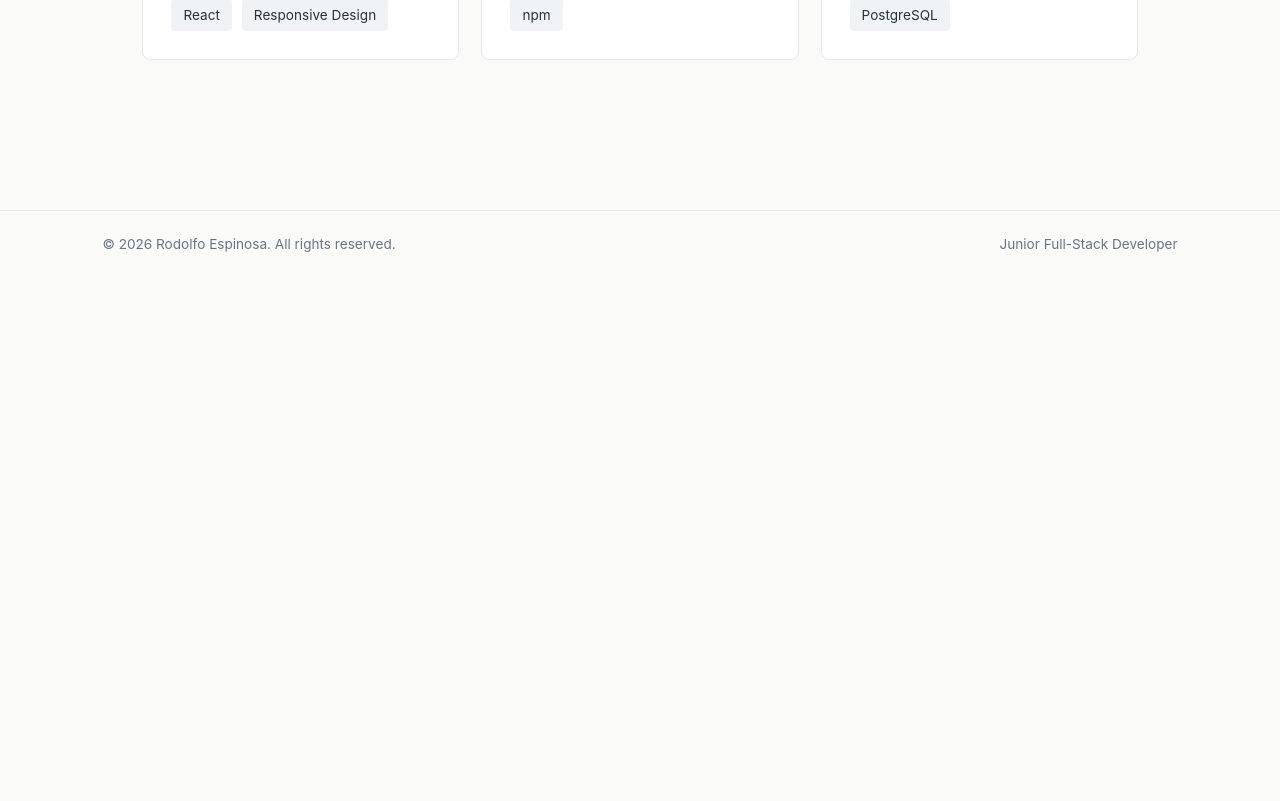
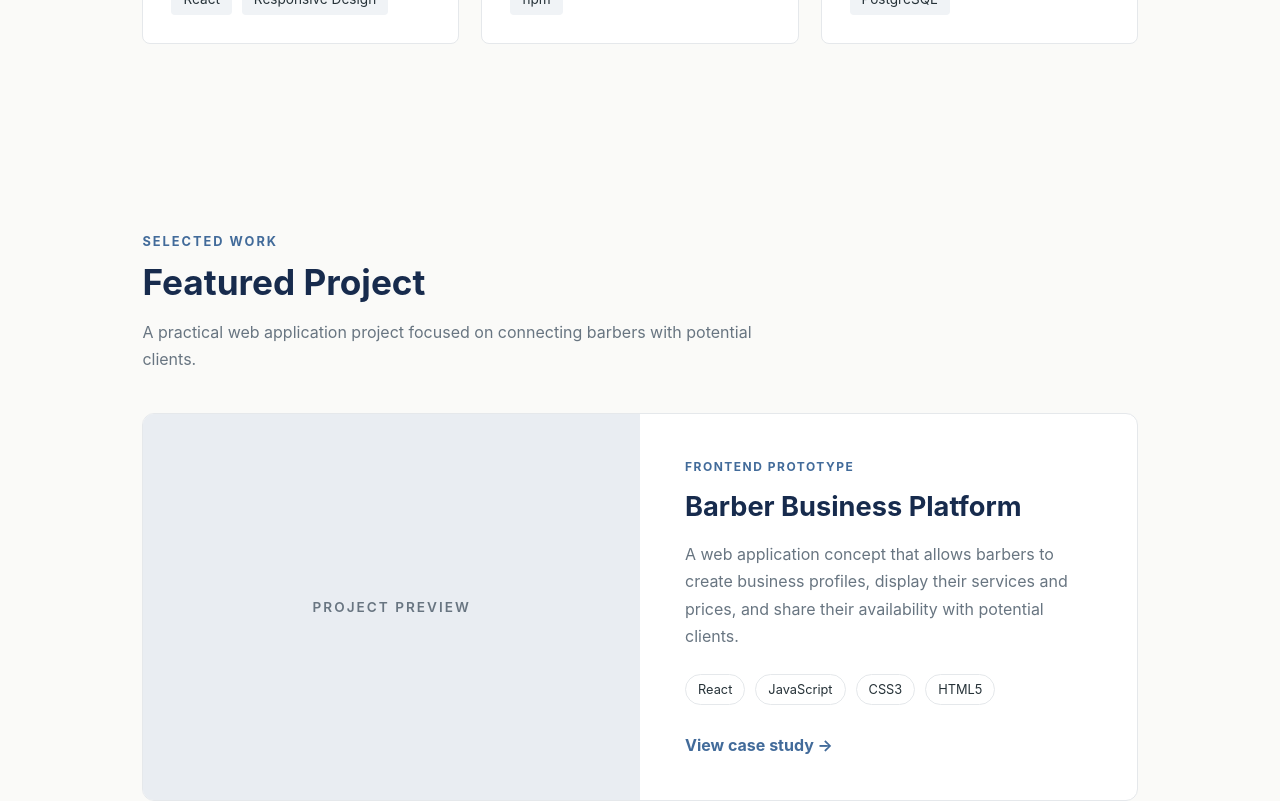
Before and after one commit to RodoRudik/myportfolio-online, a React (Vite) app: page /#/ in a window 1280 px wide. Shown: the part 1100-1901 px from the top of the page. Before the commit the page ends 1377 px from the top, so only its background shows below. Built offline with nearby package versions, Linux system fonts and the light colour scheme.

Commit message:
creating section 'featuredProjects' to show my work

```diff
--- /dev/null
+++ b/src/components/FeaturedProject.css
@@ -0,0 +1,133 @@
+.featured-project {
+  padding: 100px 0;
+}
+
+.section-heading {
+  max-width: 650px;
+  margin-bottom: 40px;
+}
+
+.section-eyebrow {
+  color: var(--color-accent);
+  font-size: 0.8rem;
+  font-weight: 700;
+  letter-spacing: 2px;
+  margin-bottom: 12px;
+}
+
+.section-heading h2 {
+  color: var(--color-primary);
+  font-size: 2.2rem;
+  margin-bottom: 16px;
+}
+
+.section-heading > p:last-child {
+  color: var(--color-text-secondary);
+  line-height: 1.7;
+}
+
+.project-card {
+  display: grid;
+  grid-template-columns: 1fr 1fr;
+  background-color: #fff;
+  border: 1px solid var(--color-border);
+  border-radius: 12px;
+  overflow: hidden;
+}
+
+.project-preview {
+  min-height: 350px;
+  display: flex;
+  align-items: center;
+  justify-content: center;
+  background-color: #e9edf2;
+  color: var(--color-text-secondary);
+  font-size: 0.85rem;
+  font-weight: 600;
+  letter-spacing: 2px;
+}
+
+.project-information {
+  padding: 45px;
+  display: flex;
+  flex-direction: column;
+  align-items: flex-start;
+}
+
+.project-status {
+  color: var(--color-accent);
+  font-size: 0.75rem;
+  font-weight: 700;
+  letter-spacing: 1.5px;
+  margin-bottom: 16px;
+}
+
+.project-information h3 {
+  color: var(--color-primary);
+  font-size: 1.7rem;
+  margin-bottom: 18px;
+}
+
+.project-description {
+  color: var(--color-text-secondary);
+  line-height: 1.7;
+  margin-bottom: 24px;
+}
+
+.project-technologies {
+  display: flex;
+  flex-wrap: wrap;
+  gap: 10px;
+  margin-bottom: 30px;
+}
+
+.project-technologies span {
+  padding: 7px 12px;
+  border: 1px solid var(--color-border);
+  border-radius: 20px;
+  color: var(--color-text);
+  font-size: 0.8rem;
+}
+
+.project-link {
+  color: var(--color-accent);
+  font-weight: 700;
+  text-decoration: none;
+  margin-top: auto;
+}
+
+.project-link:hover {
+  color: var(--color-primary);
+}
+
+@media (max-width: 768px) {
+  .featured-project {
+    padding: 70px 0;
+  }
+
+  .project-card {
+    grid-template-columns: 1fr;
+  }
+
+  .project-preview {
+    min-height: 250px;
+  }
+
+  .project-information {
+    padding: 30px;
+  }
+}
+
+@media (max-width: 480px) {
+  .section-heading h2 {
+    font-size: 1.8rem;
+  }
+
+  .project-information {
+    padding: 24px;
+  }
+
+  .project-information h3 {
+    font-size: 1.4rem;
+  }
+}
--- /dev/null
+++ b/src/components/FeaturedProject.jsx
@@ -0,0 +1,48 @@
+import { Link } from 'react-router-dom';
+import './FeaturedProject.css';
+
+function FeaturedProject() {
+  return (
+    <section className="featured-project" id="projects">
+      <div className="section-heading">
+        <p className="section-eyebrow">SELECTED WORK</p>
+        <h2>Featured Project</h2>
+        <p>
+          A practical web application project focused on connecting
+          barbers with potential clients.
+        </p>
+      </div>
+
+      <article className="project-card">
+        <div className="project-preview">
+          <span>PROJECT PREVIEW</span>
+        </div>
+
+        <div className="project-information">
+          <p className="project-status">FRONTEND PROTOTYPE</p>
+
+          <h3>Barber Business Platform</h3>
+
+          <p className="project-description">
+            A web application concept that allows barbers to create
+            business profiles, display their services and prices,
+            and share their availability with potential clients.
+          </p>
+
+          <div className="project-technologies">
+            <span>React</span>
+            <span>JavaScript</span>
+            <span>CSS3</span>
+            <span>HTML5</span>
+          </div>
+
+          <Link to="/case-study" className="project-link">
+            View case study <span aria-hidden="true">→</span>
+          </Link>
+        </div>
+      </article>
+    </section>
+  );
+}
+
+export default FeaturedProject;
--- a/src/pages/Home.jsx
+++ b/src/pages/Home.jsx
@@ -1,5 +1,6 @@
 import { Link } from 'react-router-dom';
 import Skills from '../components/Skills';
+import FeaturedProject from '../components/FeaturedProject';
 import './Home.css';
 
 function Home() {
@@ -47,6 +48,7 @@ function Home() {
 
     </section>
     <Skills />
+    <FeaturedProject />
     </>
   );
 }
```
